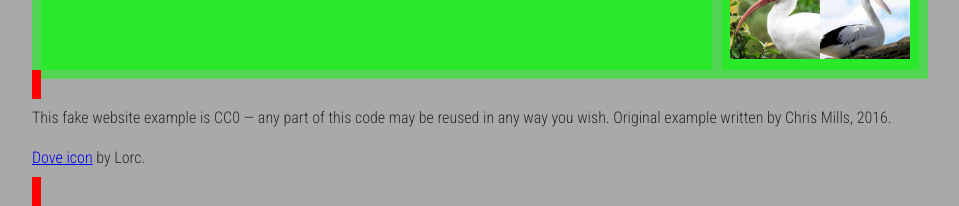
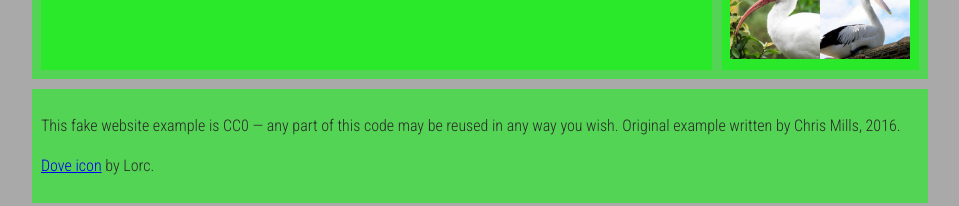
Before and after one commit to skidyuk8615/assets, a React (Vite) app: page / in a window 1280 px wide. Shown: the part 2025-2231 px from the top of the page, without its empty margins (160-1119 px from the left). Built offline with nearby package versions, Linux system fonts and the light colour scheme.

Commit message:
footerの修正

```diff
--- a/src/components/Footer.jsx
+++ b/src/components/Footer.jsx
@@ -1,10 +1,10 @@
 export default function Footer() {
     return (
-        <hooter>
+        <footer>
             <p>This fake website example is CC0 — any part of this code may be reused in any way you wish. Original example
                 written by Chris Mills, 2016.</p>
 
             <p><a href="http://game-icons.net/lorc/originals/dove.html">Dove icon</a> by Lorc.</p>
-        </hooter>
+        </footer>
     );
 }
```
